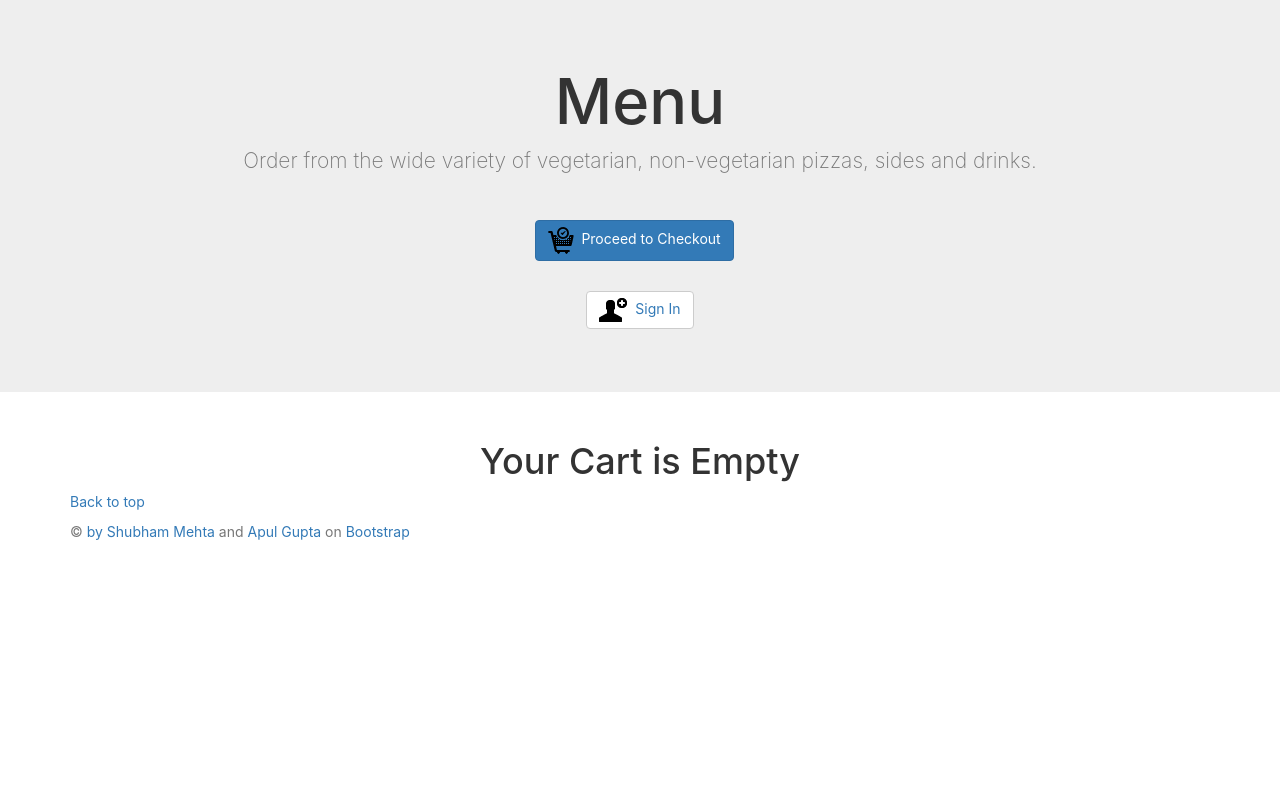
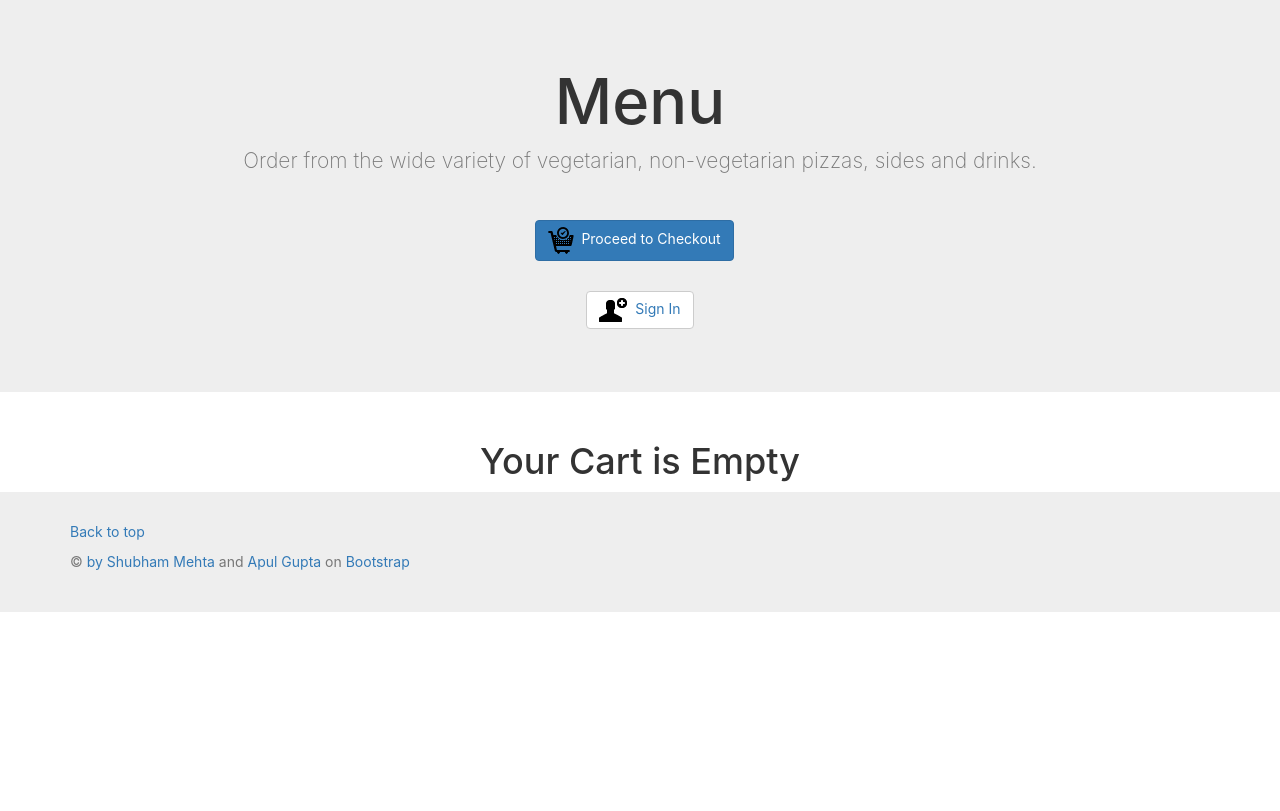
Before and after one commit to apul1421/table-client-side-app-retake, a Django app: page /cart/ in a window 1280 px wide. Shown: the part 75-886 px from the top of the page. Run offline with Django 3.2, Linux system fonts and the light colour scheme; data comes from the database, SQL or seed files in the repository; parts of the project's set-up code (start-up, migrations or seed data) failed here and were passed over; some libraries are stand-ins or nearby versions.

Commit message:
Update base.html

```diff
--- a/src/templates/base.html
+++ b/src/templates/base.html
@@ -16,6 +16,12 @@
     {% include 'head_css.html' %}
 
       <style>
+        footer
+        {
+          padding: 30px 15px;
+          margin-bottom: 30px;
+          background-color: #eee;
+        }
       {% block style %}{% endblock %}
       </style>
 
```
